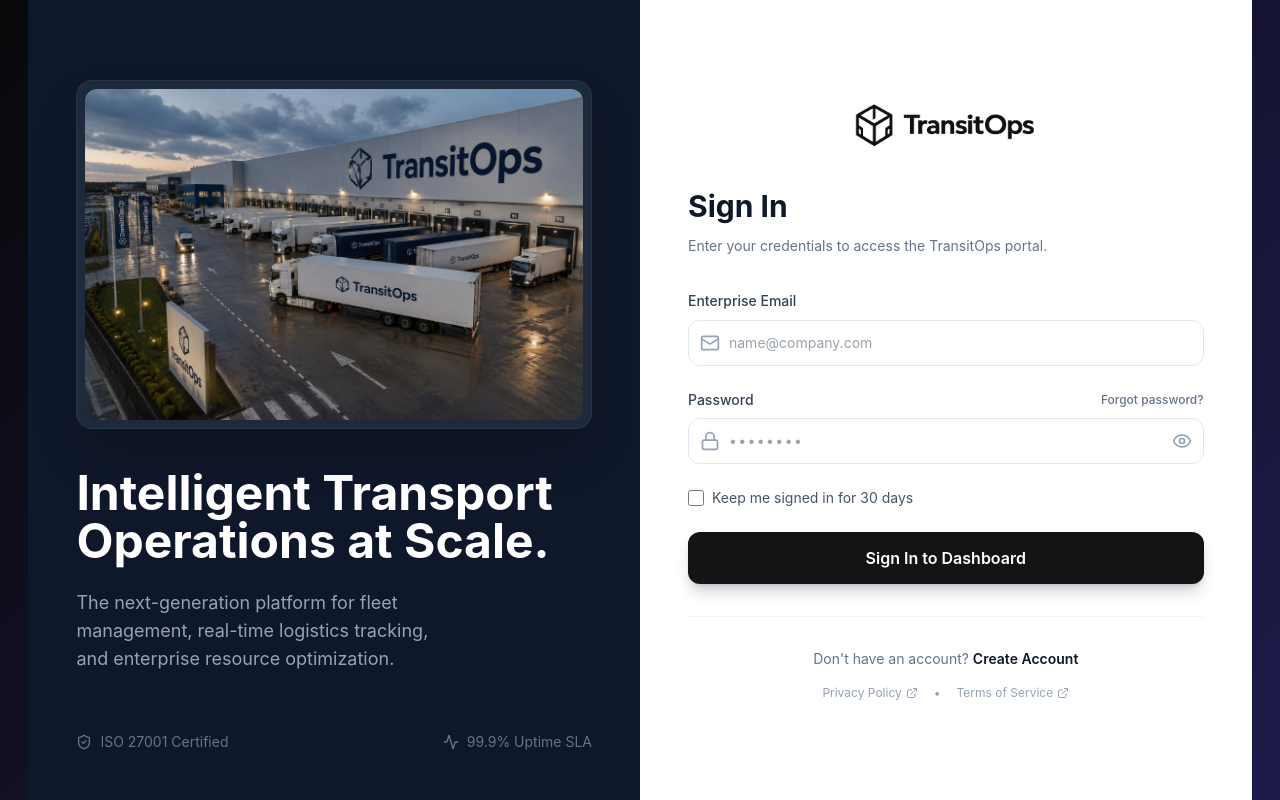
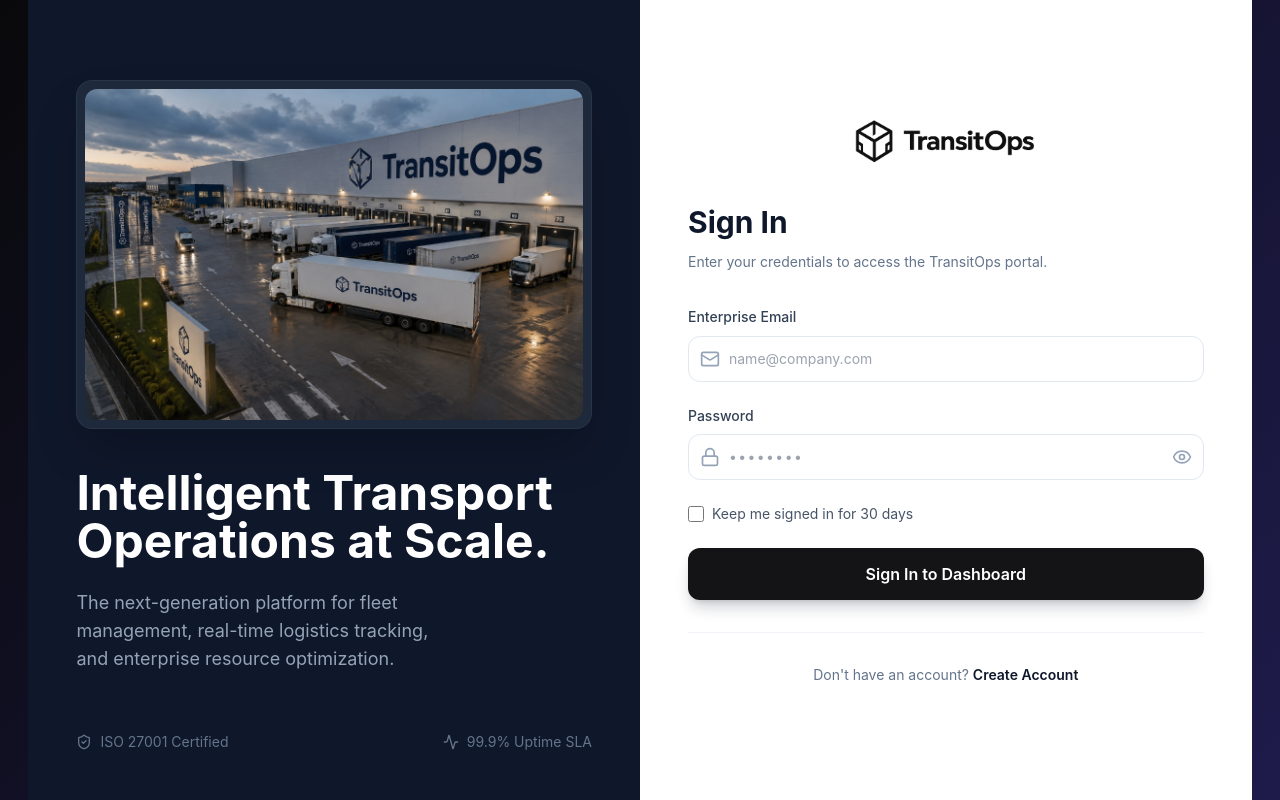
Before and after one commit to kavypatel03/TransitOps, a React (Vite) app in the folder frontend/: page / in a window 1280 px wide. Built offline with nearby package versions, Linux system fonts and the light colour scheme.

Commit message:
feat: implement initial frontend routing with Sign In, Registration, and Home pages

```diff
--- a/frontend/src/App.jsx
+++ b/frontend/src/App.jsx
@@ -1,8 +1,8 @@
 import React from 'react';
 import { BrowserRouter as Router, Routes, Route } from 'react-router-dom';
-import SignIn from './SignIn';
-import Registration from './Registration';
-import Home from './home';
+import SignIn from './pages/SignIn';
+import Registration from './pages/Registration';
+import Home from './pages/Home';
 
 function App() {
   return (
--- a/frontend/src/Registration.jsx
+++ b/frontend/src/pages/Registration.jsx
@@ -1,8 +1,8 @@
 import React, { useState } from 'react';
 import { Mail, Lock, Eye, EyeOff, Activity, ShieldCheck, ExternalLink, User, Briefcase, Phone, KeyRound } from 'lucide-react';
 import { Link } from 'react-router-dom';
-import warehouseImg from './assets/warehouse.jpg';
-import logoImg from './assets/logo.png';
+import warehouseImg from '../assets/warehouse.jpg';
+import logoImg from '../assets/logo.png';
 
 const Registration = () => {
   const [showPassword, setShowPassword] = useState(false);
--- a/frontend/src/SignIn.jsx
+++ b/frontend/src/pages/SignIn.jsx
@@ -1,8 +1,8 @@
 import React, { useState } from 'react';
 import { Mail, Lock, Eye, EyeOff, Activity, CheckCircle, ShieldCheck, ExternalLink } from 'lucide-react';
 import { Link, useNavigate } from 'react-router-dom';
-import warehouseImg from './assets/warehouse.jpg';
-import logoImg from './assets/logo.png';
+import warehouseImg from '../assets/warehouse.jpg';
+import logoImg from '../assets/logo.png';
 
 const SignIn = () => {
   const [showPassword, setShowPassword] = useState(false);
@@ -86,9 +86,6 @@ const SignIn = () => {
                 <label className="text-sm font-medium text-slate-700" htmlFor="password">
                   Password
                 </label>
-                <a href="#" className="text-xs font-medium text-slate-500 hover:text-slate-800 transition-colors">
-                  Forgot password?
-                </a>
               </div>
               <div className="relative">
                 <div className="absolute inset-y-0 left-0 pl-3 flex items-center pointer-events-none text-slate-400">
@@ -139,15 +136,6 @@ const SignIn = () => {
                 Create Account
               </Link>
             </p>
-            <div className="flex items-center gap-4 text-xs text-slate-400">
-              <a href="#" className="flex items-center gap-1 hover:text-slate-600 transition-colors">
-                Privacy Policy <ExternalLink className="h-3 w-3" />
-              </a>
-              <span>•</span>
-              <a href="#" className="flex items-center gap-1 hover:text-slate-600 transition-colors">
-                Terms of Service <ExternalLink className="h-3 w-3" />
-              </a>
-            </div>
           </div>
         </div>
       </div>
```
Also changed, not shown: frontend/src/pages/Home.jsx (renamed from frontend/src/home.jsx).
